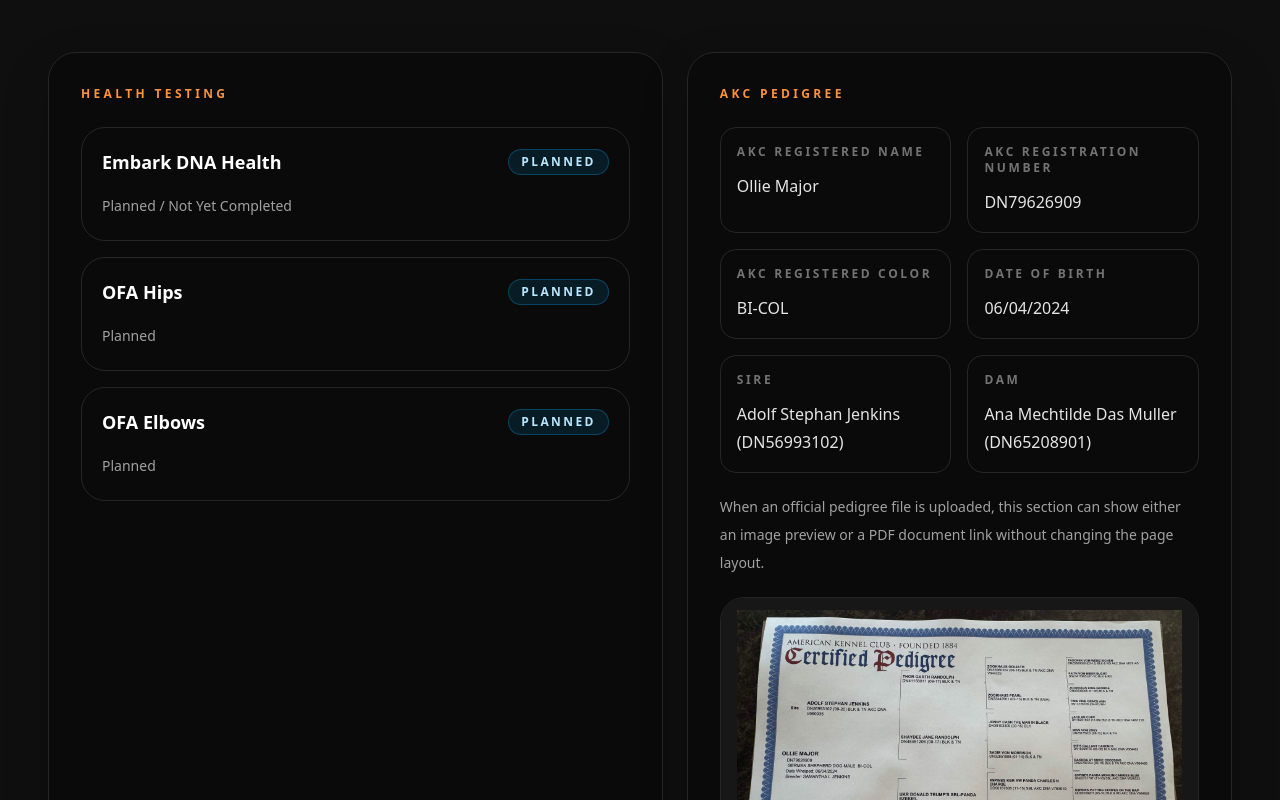
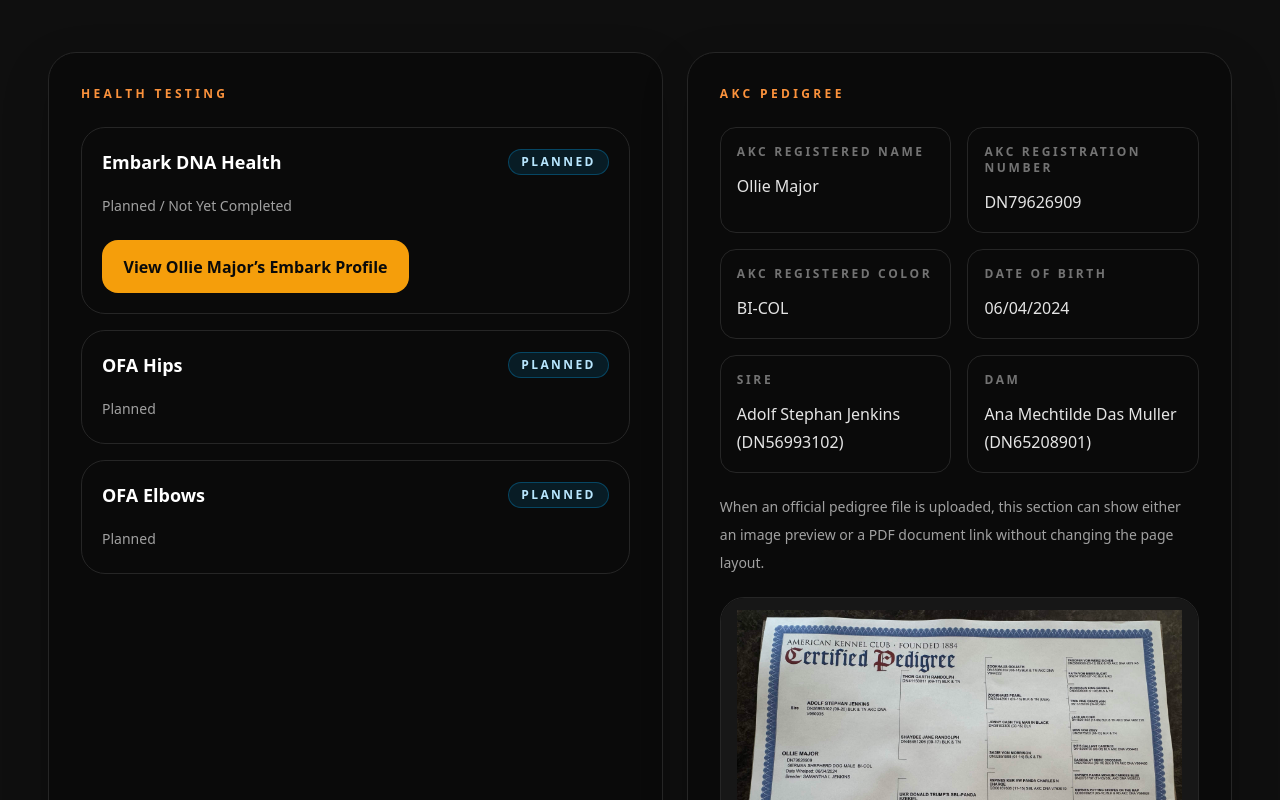
Before and after one commit to HapticVets/das-muller-website, a Next.js app: page /our-dogs/ollie-major in a window 1280 px wide. Shown: the part 3040-3840 px from the top of the page. Built offline with nearby package versions, Linux system fonts and the light colour scheme.

Commit message:
Add Embark profile links for Ollie Major and Ana

```diff
--- a/src/components/dogs/DogProfilePage.tsx
+++ b/src/components/dogs/DogProfilePage.tsx
@@ -251,6 +251,16 @@
                         buttonLabel={test.documentLabel ?? "View Document"}
                       />
                     ) : null}
+                    {test.externalProfile ? (
+                      <a
+                        href={test.externalProfile.url}
+                        target="_blank"
+                        rel="noopener noreferrer"
+                        className="action-primary mt-5"
+                      >
+                        {test.externalProfile.label}
+                      </a>
+                    ) : null}
                   </div>
                 ))}
               </div>
--- a/src/lib/dogs.ts
+++ b/src/lib/dogs.ts
@@ -31,6 +31,7 @@
   documentType?: "pdf" | "image";
   documentAltText?: string;
   documentLabel?: string;
+  externalProfile?: { url: string; label: string };
 };
 
 export type DogProfile = {
@@ -102,6 +103,10 @@
         label: "Embark DNA Health",
         status: "Planned",
         details: "Planned / Not Yet Completed",
+        externalProfile: {
+          url: "https://my.embarkvet.com/dog/olliemajor2",
+          label: "View Ollie Major’s Embark Profile",
+        },
       },
       {
         label: "OFA Hips",
@@ -279,6 +284,10 @@
         label: "Embark DNA Health",
         status: "Pending",
         details: "Pending",
+        externalProfile: {
+          url: "https://my.embarkvet.com/dog/annamechtildedasmuller",
+          label: "View Ana’s Embark Profile",
+        },
       },
     ],
     producedOffspring: ["Ollie Major"],
```
